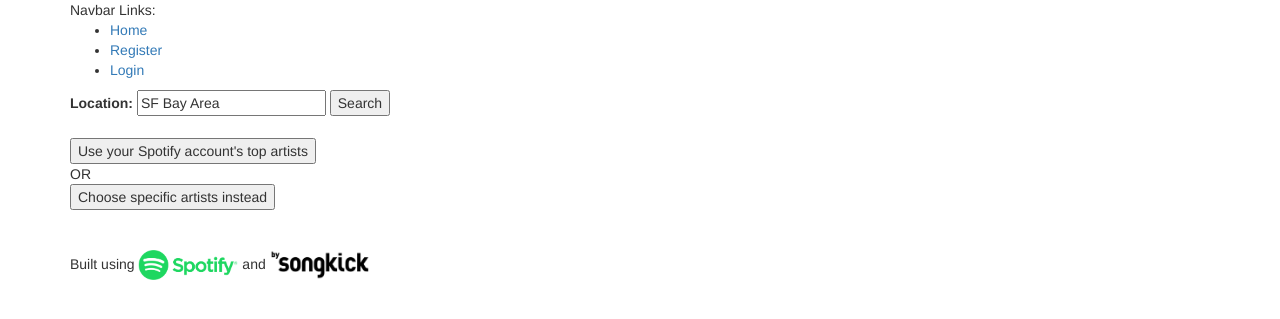
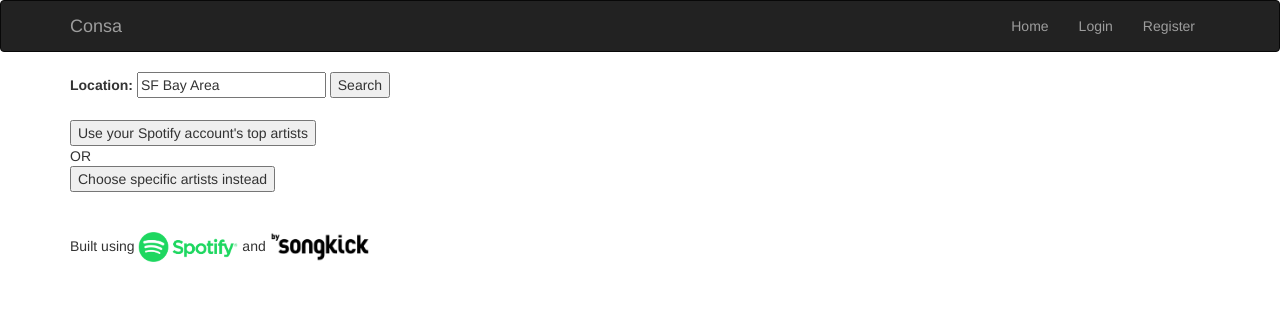
Before and after one commit to kotutuloro/consa, a Flask app: page / in a window 1280 px wide. Shown: the top 319 px of the page. Run offline with Flask 2, Linux system fonts and the light colour scheme; some libraries are stand-ins or nearby versions.

Commit message:
Formatted navbar and flash messages in base template

```diff
--- a/static/scripts.js
+++ b/static/scripts.js
@@ -218,7 +218,7 @@ function submitNoAuth(evt) {
 
     // Otherwise, send data
     } else {
-        // Merger selected artists & location data into payload
+        // Merge selected artists & location data into payload
         var payload = Object.assign({}, selectedArtists, selectedLoc);
 
         // Create hidden form & inputs with location and chosen artists
--- a/templates/base.html
+++ b/templates/base.html
@@ -9,14 +9,26 @@
   </title>
   <link rel="stylesheet" href="https://maxcdn.bootstrapcdn.com/bootstrap/3.3.7/css/bootstrap.min.css" integrity="sha384-BVYiiSIFeK1dGmJRAkycuHAHRg32OmUcww7on3RYdg4Va+PmSTsz/K68vbdEjh4u" crossorigin="anonymous">
   <script src="http://code.jquery.com/jquery.js"></script>
+  <script src="https://maxcdn.bootstrapcdn.com/bootstrap/3.3.7/js/bootstrap.min.js" integrity="sha384-Tc5IQib027qvyjSMfHjOMaLkfuWVxZxUPnCJA7l2mCWNIpG9mGCD8wGNIcPD7Txa" crossorigin="anonymous"></script>
   <script src="https://cdnjs.cloudflare.com/ajax/libs/moment.js/2.17.1/moment.min.js"></script>
   <script src="/static/scripts.js"></script>
 </head>
 <body>
+  <nav class="navbar navbar-inverse">
     <div class="container">
-    <div id="navbar">
-      Navbar Links:
-      <ul>
+
+      <div class="navbar-header">
+        <button type="button" class="navbar-toggle collapsed" data-toggle="collapse" data-target="#navbar-collapse" aria-expanded="false">
+          <span class="sr-only">Toggle navigation</span>
+          <span class="icon-bar"></span>
+          <span class="icon-bar"></span>
+          <span class="icon-bar"></span>
+        </button>
+        <a class="navbar-brand" href="/">Consa</a>
+      </div>
+
+      <div class="collapse navbar-collapse" id="navbar-collapse">
+        <ul class="nav navbar-nav navbar-right">
           <li>
             <a href="/">Home</a>
           </li>
@@ -30,25 +42,28 @@
             </li>
           {% else %}
             <li>
-            <a href="/register">Register</a>
+              <a href="/login">Login</a>
             </li>
             <li>
-            <a href="/login">Login</a>
+              <a href="/register">Register</a>
             </li>
           {% endif %}
         </ul>
       </div>
 
+    </div>
+  </nav>
+
+  <div class="container">
     {% if get_flashed_messages() %}
       <div id="flashed-messages">
-        Flashed messages:
         {% for message in get_flashed_messages() %}
-          <div id="flash-msg">
+          <div class="flash-msg alert alert-info alert-dismissible">
+            <button type="button" class="close" data-dismiss="alert" aria-label="Close"><span aria-hidden="true">&times;</span></button>
             {{ message }}
           </div>
         {% endfor %}
       </div>
-      <br>
     {% endif %}
 
     {% block content %}
@@ -57,7 +72,7 @@
 
     {% block js %}
       <script>
-        alert("This is the only javascript on this page")
+        console.log("This is the only javascript on this page");
       </script>
     {% endblock %}
   </div>
```
Lines whose indentation alone changed are shown as unchanged.
